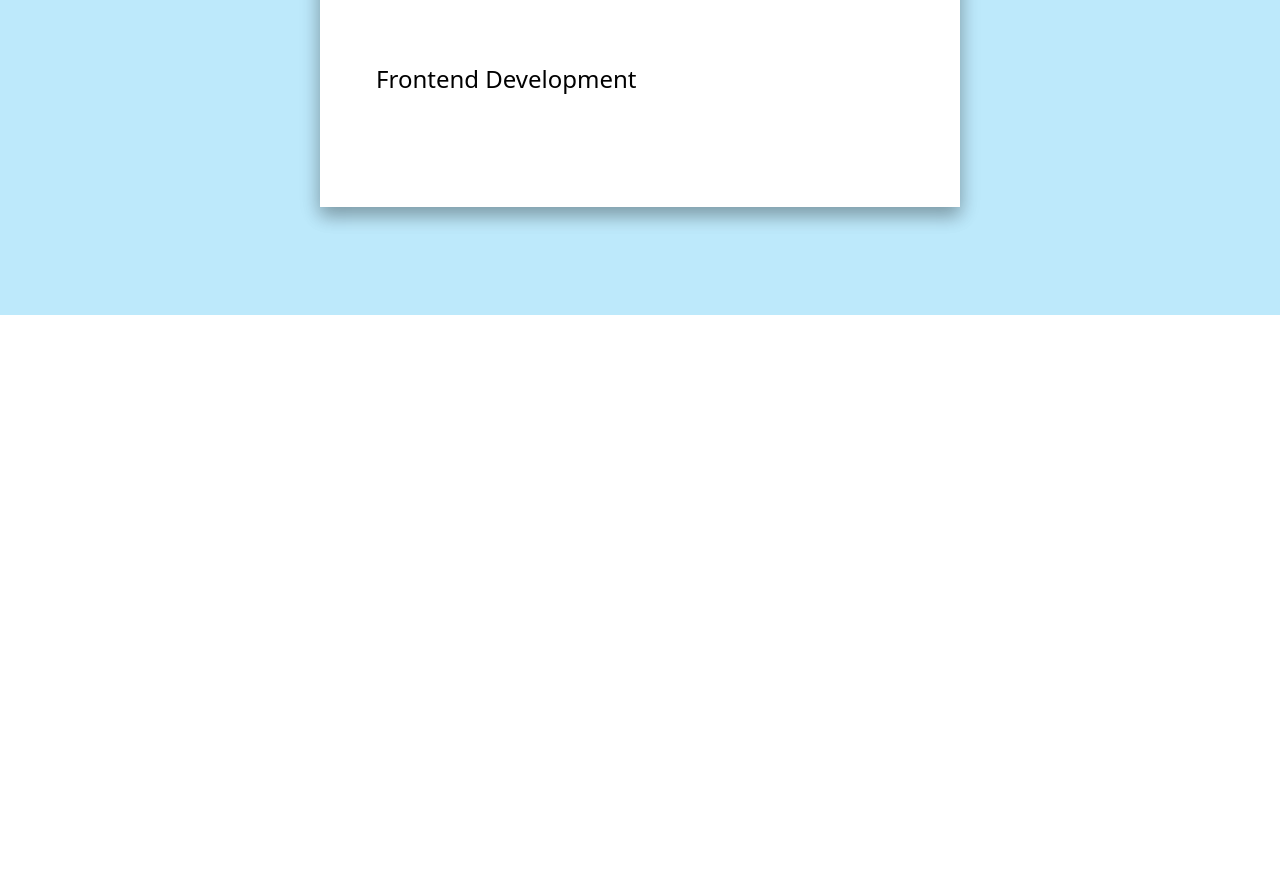
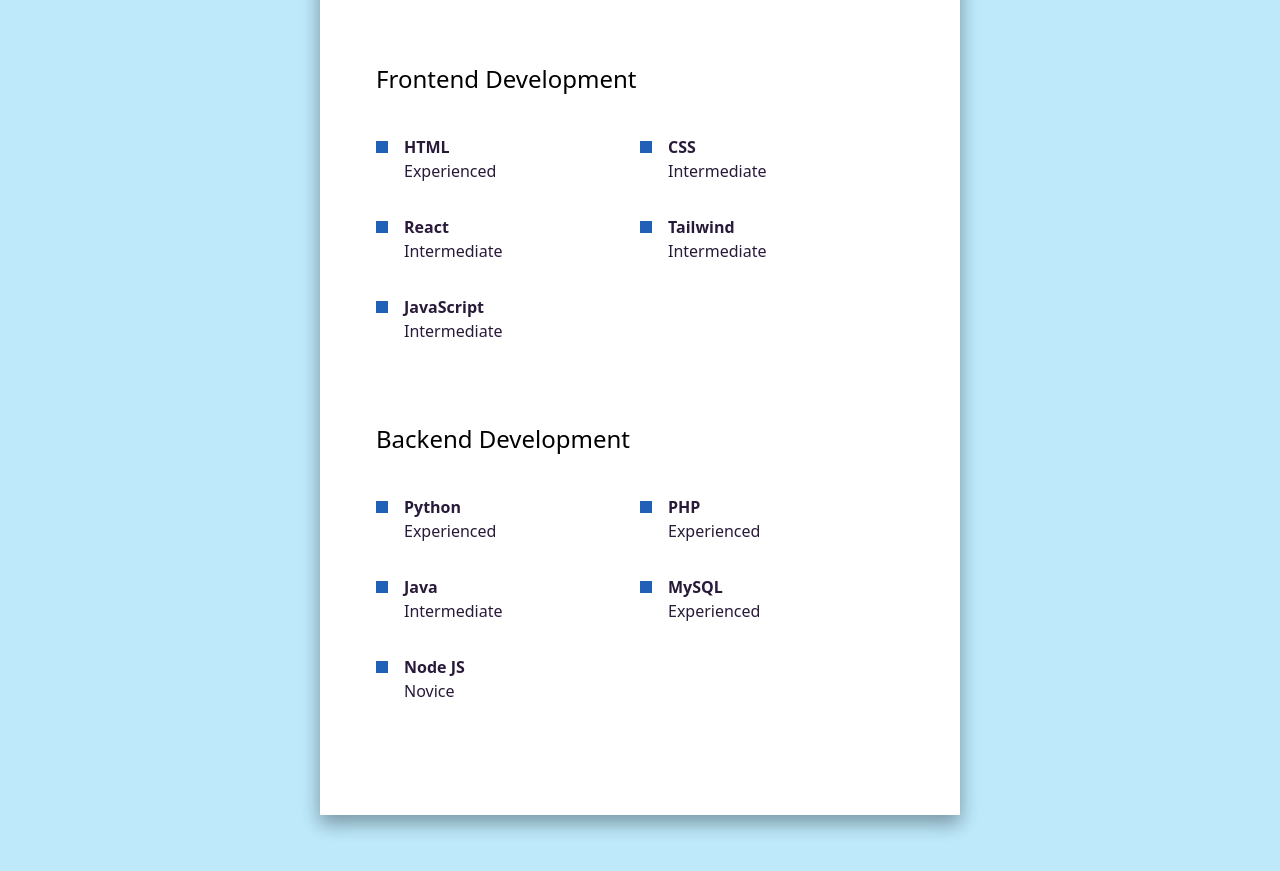
Before and after one commit to AlKyleee/Website-Portfolio, a React (Vite) app: page /resume in a window 1280 px wide. Shown: the part 2700-3571 px from the top of the page. Before the commit the page ends 3015 px from the top, so only its background shows below. Built offline with nearby package versions, Linux system fonts and the light colour scheme.

Commit message:
added vercel.json and updated resume page

```diff
--- a/package.json
+++ b/package.json
@@ -13,6 +13,7 @@
     "@fortawesome/free-brands-svg-icons": "^6.4.2",
     "@fortawesome/free-solid-svg-icons": "^6.4.2",
     "@fortawesome/react-fontawesome": "^0.2.0",
+    "framer-motion": "^10.16.1",
     "react": "^18.2.0",
     "react-dom": "^18.2.0",
     "react-router-dom": "^6.15.0"
--- a/src/App.jsx
+++ b/src/App.jsx
@@ -5,19 +5,13 @@
 import Contact from "./pages/Contact"
 import Navbar from "./components/Navbar"
 import Error404 from "./pages/Error404"
-import { Route, Routes } from "react-router-dom"
+import AnimatedRoutes from "./components/AnimatedRoutes"
 
 function App() {
   return (
     <>
       <Navbar />
-      <Routes>
-        <Route path="/" element={<About />} />
-        <Route path="/resume" element={<Resume />} />
-        <Route path="/projects" element={<Projects />} />
-        <Route path="/contact" element={<Contact />} />
-        <Route path="*" element={<Error404 />} />
-      </Routes>
+      <AnimatedRoutes />
     </>
   )
 }
--- /dev/null
+++ b/src/components/AnimatedRoutes.jsx
@@ -0,0 +1,25 @@
+import React from 'react'
+import About from "../pages/About"
+import Resume from "../pages/Resume"
+import Projects from "../pages/Projects"
+import Contact from "../pages/Contact"
+import Error404 from "../pages/Error404"
+import { Route, Routes, useLocation } from "react-router-dom"
+import { AnimatePresence } from 'framer-motion'
+
+const AnimatedRoutes = () => {
+    const location = useLocation()
+    return (
+        <AnimatePresence>
+            <Routes location={location} key={location.pathname}>
+                <Route path="/" element={<About />} />
+                <Route path="/resume" element={<Resume />} />
+                <Route path="/projects" element={<Projects />} />
+                <Route path="/contact" element={<Contact />} />
+                <Route path="*" element={<Error404 />} />
+            </Routes>
+        </AnimatePresence>
+    )
+}
+
+export default AnimatedRoutes
--- /dev/null
+++ b/src/components/Skills.jsx
@@ -0,0 +1,15 @@
+import React from 'react'
+
+const Skills = ({ language, experience }) => {
+    return (
+        <article className='flex flex-row gap-4'>
+            <span className='h-3 w-3 mt-[6px] bg-quaternary'></span>
+            <div className="flex flex-col">
+                <p className="text-tertiary font-bold">{language}</p>
+                <p className="text-tertiary font-medium">{experience}</p>
+            </div>
+        </article>
+    )
+}
+
+export default Skills
--- a/src/components/Skillset.jsx
+++ b/src/components/Skillset.jsx
@@ -1,9 +1,25 @@
 import React from 'react'
+import Skills from './Skills'
 
 const Skillset = () => {
   return (
-    <div className='flex px-14 py-28 my-7 bg-white w-full shadow-[0_10px_16px_0_rgba(0,0,0,0.2),_0_6px_20px_0_rgba(0,0,0,0.19)]'>
+    <div className='flex flex-col px-14 py-28 my-7 bg-white w-full shadow-[0_10px_16px_0_rgba(0,0,0,0.2),_0_6px_20px_0_rgba(0,0,0,0.19)]'>
         <p className="text-2xl font-medium">Frontend Development</p>
+        <div className="grid grid-cols-2 grid-rows-3 gap-y-8 my-10">
+            <Skills language='HTML' experience='Experienced' />
+            <Skills language='CSS' experience='Intermediate' />
+            <Skills language='React' experience='Intermediate' />
+            <Skills language='Tailwind' experience='Intermediate' />
+            <Skills language='JavaScript' experience='Intermediate' />
+        </div>
+        <p className="text-2xl font-medium my-10">Backend Development</p>
+        <div className="grid grid-cols-2 grid-rows-3 gap-y-8">
+            <Skills language='Python' experience='Experienced' />
+            <Skills language='PHP' experience='Experienced' />
+            <Skills language='Java' experience='Intermediate' />
+            <Skills language='MySQL' experience='Experienced' />
+            <Skills language='Node JS' experience='Novice' />
+        </div>
     </div>
   )
 }
--- a/src/pages/About.jsx
+++ b/src/pages/About.jsx
@@ -1,12 +1,17 @@
 import React from 'react'
 import AboutCard from '../components/AboutCard'
+import { motion } from 'framer-motion'
 
 const About = () => {
   return (
-    <section id='about' className='flex h-[85vh] w-full'>
+    <motion.section id='about' className='flex h-[85vh] w-full'
+    initial={{ opacity: 0 }}
+    animate={{ opacity: 1 }}
+    transition={{ duration: 1 }}
+    >
       <AboutCard />
       <span className='w-2/5 bg-primary'></span>
-    </section>
+    </motion.section>
   )
 }
 
--- a/src/pages/Contact.jsx
+++ b/src/pages/Contact.jsx
@@ -1,10 +1,15 @@
 import React from 'react'
+import { motion } from 'framer-motion'
 
 const Contact = () => {
   return (
-    <section id='contact'>
+    <motion.section id='contact'
+    initial={{ opacity: 0 }}
+    animate={{ opacity: 1 }}
+    transition={{ duration: 1 }}
+    >
       Contact
-    </section>
+    </motion.section>
   )
 }
 
--- a/src/pages/Projects.jsx
+++ b/src/pages/Projects.jsx
@@ -1,10 +1,15 @@
 import React from 'react'
+import { motion } from 'framer-motion'
 
 const Projects = () => {
   return (
-    <section id='projects'>
+    <motion.section id='projects'
+    initial={{ opacity: 0 }}
+    animate={{ opacity: 1 }}
+    transition={{ duration: 1 }}
+    >
       Projects
-    </section>
+    </motion.section>
   )
 }
 
--- a/src/pages/Resume.jsx
+++ b/src/pages/Resume.jsx
@@ -3,10 +3,15 @@
 import ResumeCard from '../components/ResumeCard'
 import Skillset from '../components/Skillset'
 import HeaderTitle from '../components/HeaderTitle'
+import { motion } from 'framer-motion'
 
 const Resume = () => {
   return (
-    <section id='resume' className='flex h-full w-full py-20 justify-center items-center bg-primary'>
+    <motion.section id='resume' className='flex h-full w-full py-20 justify-center items-center bg-primary'
+    initial={{ opacity: 0 }}
+    animate={{ opacity: 1 }}
+    transition={{ duration: 1 }}
+    >
       <div className="flex flex-col w-1/2 justify-center">
         <HeaderTitle>
           Resume
@@ -15,7 +20,7 @@
           <p className="text-2xl font-medium text-tertiary">Experience</p>
           <a href={CV} target="_blank" className='flex justify-center rounded-full bg-tertiary text-white font-semibold py-2 w-36 text-sm ease-in duration-300 border-2 border-tertiary hover:text-tertiary hover:bg-primary hover:border-sky-800'>DOWNLOAD CV</a>
         </div>
-        <ResumeCard duration='2023 - 2023' positionName='Web Developer' companyDegree='Syntactics Inc.' location='Cagayan de Oro, Philippines'>
+        <ResumeCard duration='2023 - 2023' positionName='Web Developer (Intern)' companyDegree='Syntactics Inc.' location='Cagayan de Oro, Philippines'>
           <p className='text-lg font-semibold text-tertiary'>Lorem ipsum dolor sit amet consectetur adipisicing elit. Inventore, fugiat molestias possimus iure, officiis eum ipsa dolores fuga labore voluptatem maxime error soluta quam ab itaque reprehenderit quo consequuntur eos!</p>
         </ResumeCard>
         <p className="mt-20 text-2xl font-medium">Education</p>
@@ -24,7 +29,7 @@
         </ResumeCard>
         <Skillset />
       </div>
-    </section>
+    </motion.section>
   )
 }
 
```
Also changed, not shown: vercel.json (added), 1 other file (tests, documents, lock files or other folders).
